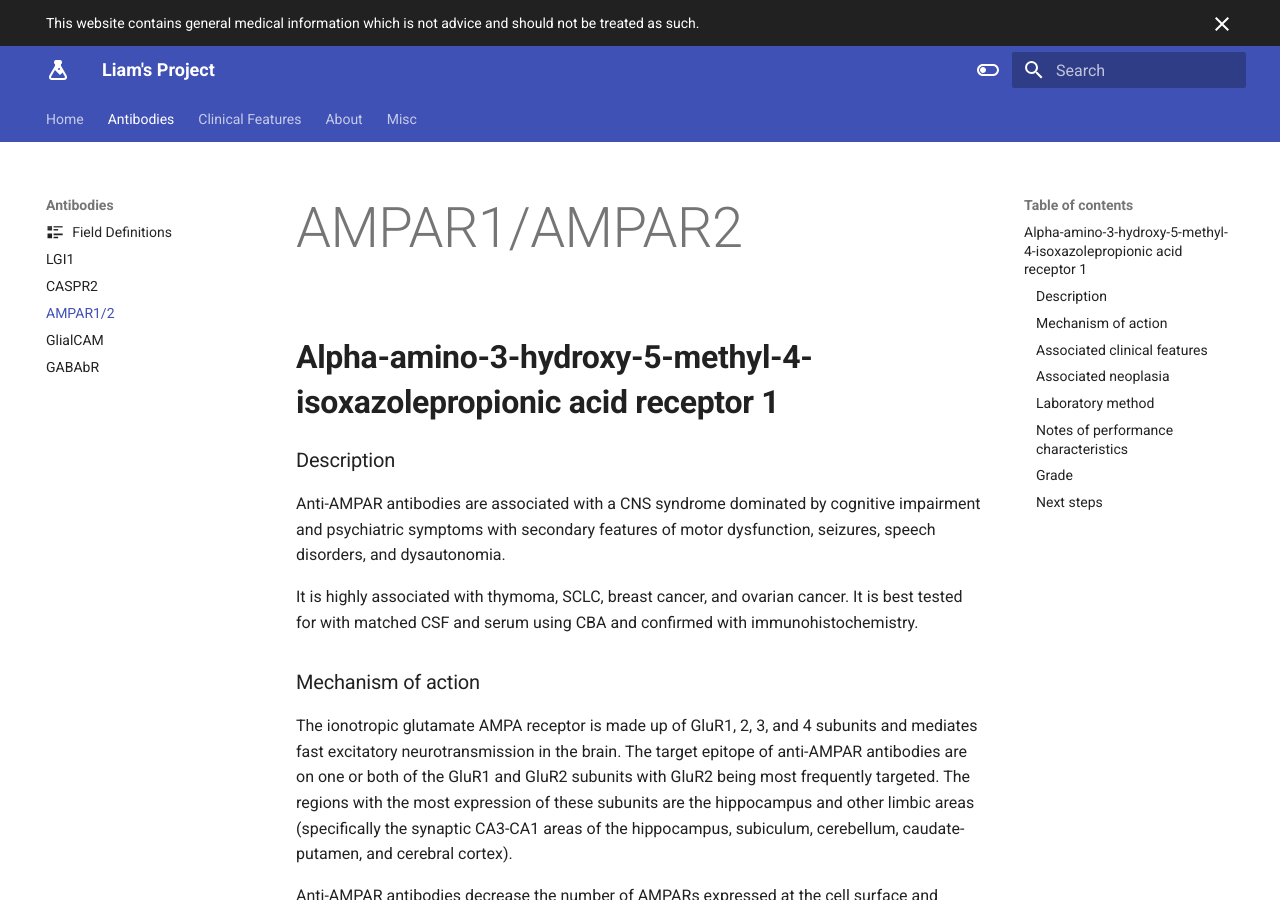
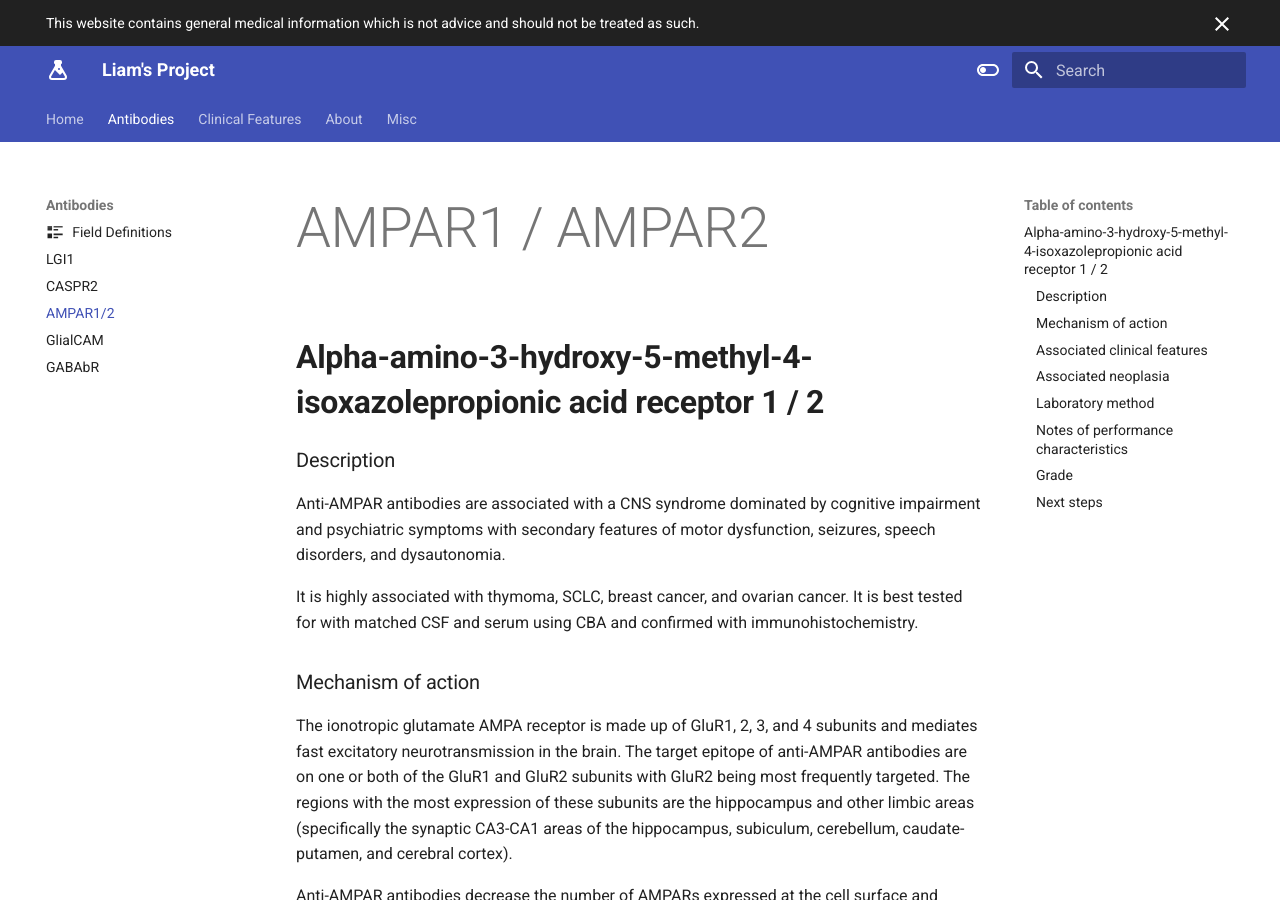
Before and after one commit to monchee/liamsproject, an MkDocs documentation site: the page built from docs/antibodies/ampar.md, in a window 1280 px wide and 900 px high. Built offline with MkDocs 1.6.1 and Material for MkDocs 9.7.7, drawn with Linux system fonts in a browser that asks for light colours; plug-ins that fetch from the network failed and are left out.

Commit message:
Update ampar.md

```diff
--- a/docs/antibodies/ampar.md
+++ b/docs/antibodies/ampar.md
@@ -22,9 +22,9 @@ tags:
   - Oligoclonal bands
 ---
 
-# AMPAR1/AMPAR2
+# AMPAR1 / AMPAR2
 
-## **Alpha-amino-3-hydroxy-5-methyl-4-isoxazolepropionic acid receptor 1**
+## **Alpha-amino-3-hydroxy-5-methyl-4-isoxazolepropionic acid receptor 1 / 2**
 
 ### Description
 Anti-AMPAR antibodies are associated with a CNS syndrome dominated by cognitive impairment and psychiatric symptoms with secondary features of motor dysfunction, seizures, speech disorders, and dysautonomia.
```
